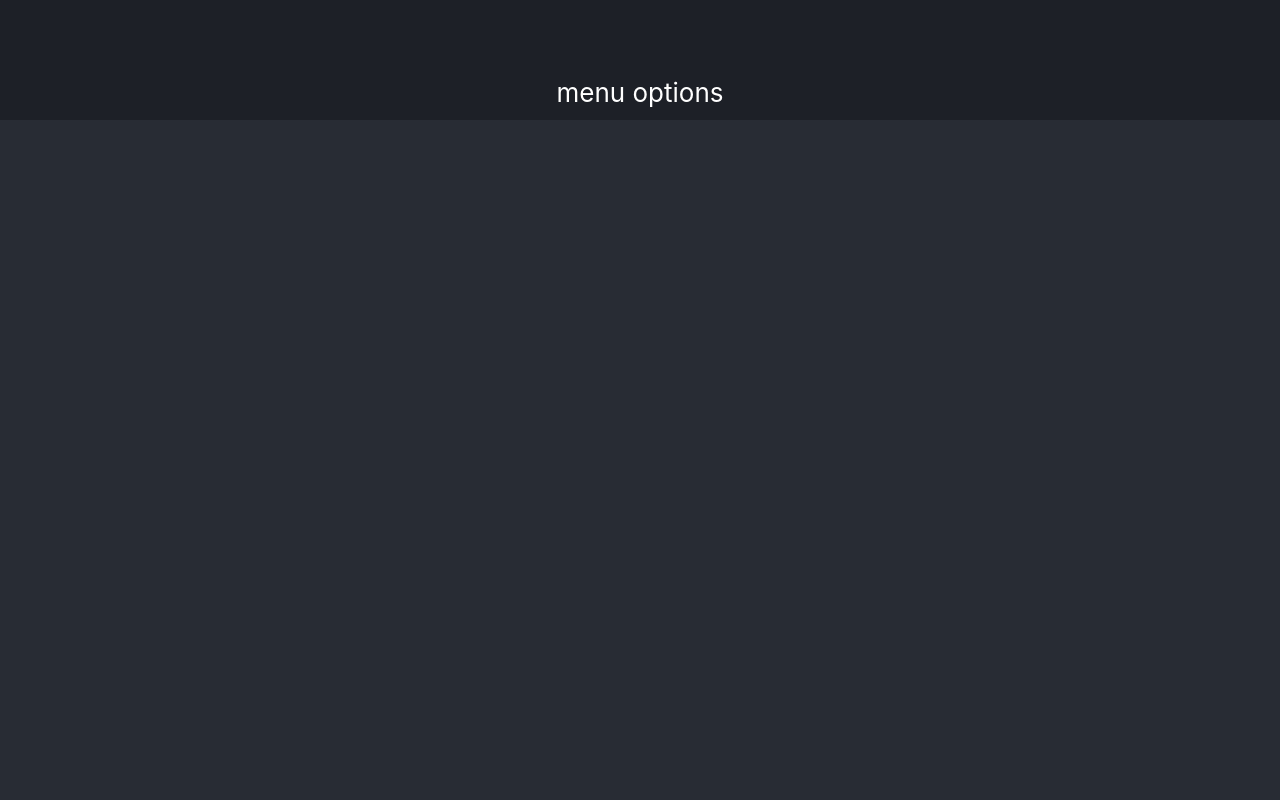
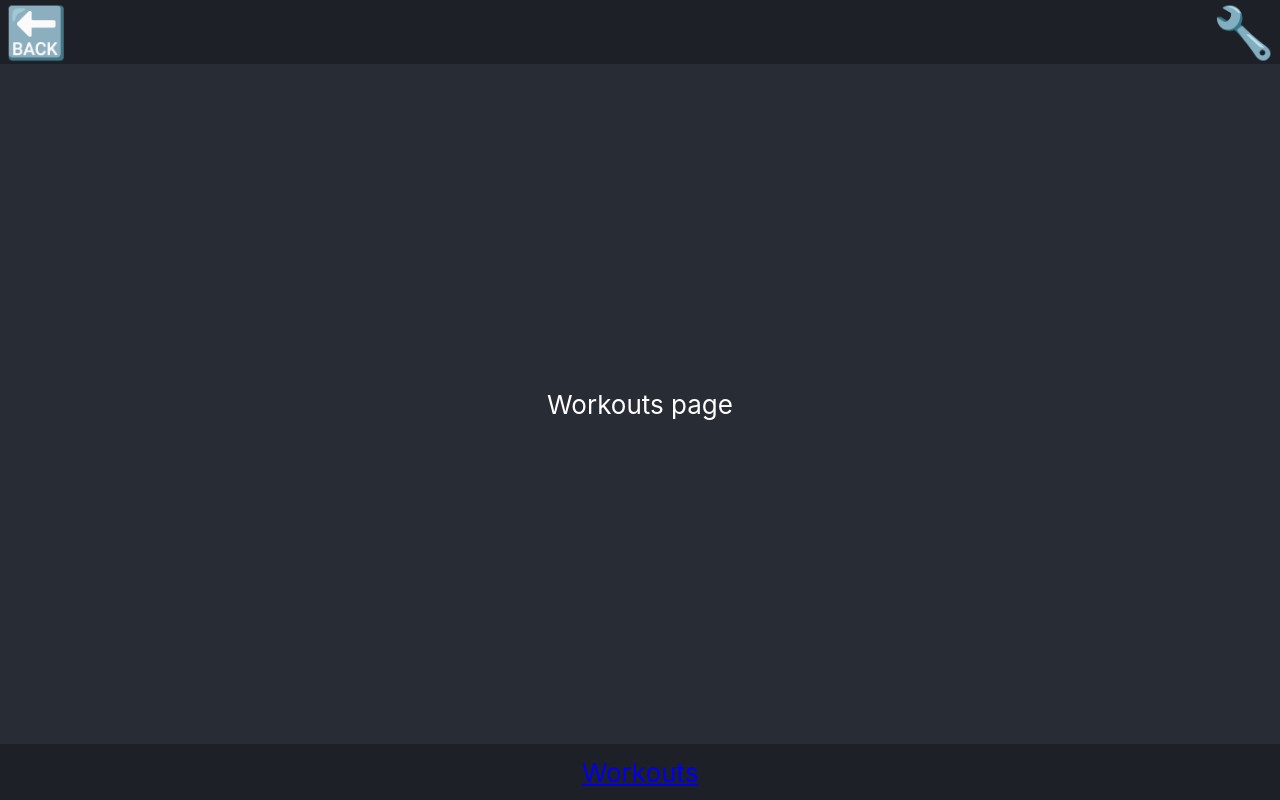
Before and after one commit to JakeRowsell89/gzclp, a React (Create React App) app: page /workouts in a window 1280 px wide. Built offline with nearby package versions, Linux system fonts and the light colour scheme.

Commit message:
Fix header buttons

```diff
--- a/src/components/App.js
+++ b/src/components/App.js
@@ -5,6 +5,7 @@ import Header from './Header'
 import Footer from './Footer'
 import Home from './pages/Home'
 import Settings from './pages/Settings'
+import Workouts from './pages/Workouts'
 
 class App extends Component {
   render() {
@@ -14,6 +15,7 @@ class App extends Component {
           <Header />
           <Route exact path="/" component={Home} />
           <Route path="/settings" component={Settings} />
+          <Route path="/workouts" component={Workouts} />
           <Footer />
         </div>
       </Router>
--- a/src/components/Footer.js
+++ b/src/components/Footer.js
@@ -1,5 +1,8 @@
 import React, { Component } from 'react';
+import { Link } from 'react-router-dom'
 import './Footer.css';
+
+import Workouts from './pages/Workouts'
 
 
 class Footer extends Component {
@@ -7,7 +10,7 @@ class Footer extends Component {
     console.log('rerender')
     return (
       <footer className="App-footer">
-        menu options
+        <Link to="/workouts">Workouts</Link>
       </footer>
     )
   }
--- a/src/components/Header.js
+++ b/src/components/Header.js
@@ -5,14 +5,19 @@ import './Header.css';
 import Settings from './buttons/Settings'
 import Back from './buttons/Back'
 
+import { PAGE_PATHS, PATHS } from '../constants'
+
 class Header extends Component {
   render() {
     console.log('rendering header')
     return (
       <header className="App-header">
-        <Route exact path="/settings" component={Back} />
-
-        <Route exact path="/" component={Settings} />
+        <Route exact path={
+          PAGE_PATHS.filter(path => path !== PATHS.home)
+        } component={Back} />
+        <Route exact path={
+          PAGE_PATHS.filter(path => path !== PATHS.settings)
+        } component={Settings} />
       </header>
     )
   }
--- /dev/null
+++ b/src/components/pages/Workouts.js
@@ -0,0 +1,11 @@
+import React, { Component } from 'react';
+
+class Workouts extends Component {
+  render() {
+    return (
+      <div className="App-page">Workouts page</div>
+    )
+  }
+}
+
+export default Workouts
--- /dev/null
+++ b/src/constants.js
@@ -0,0 +1,11 @@
+export const PATHS = {
+  home: "/",
+  settings: "/settings",
+  workouts: "/workouts"
+}
+
+export const PAGE_PATHS = [
+  PATHS.home,
+  PATHS.settings,
+  PATHS.workouts
+]
```
